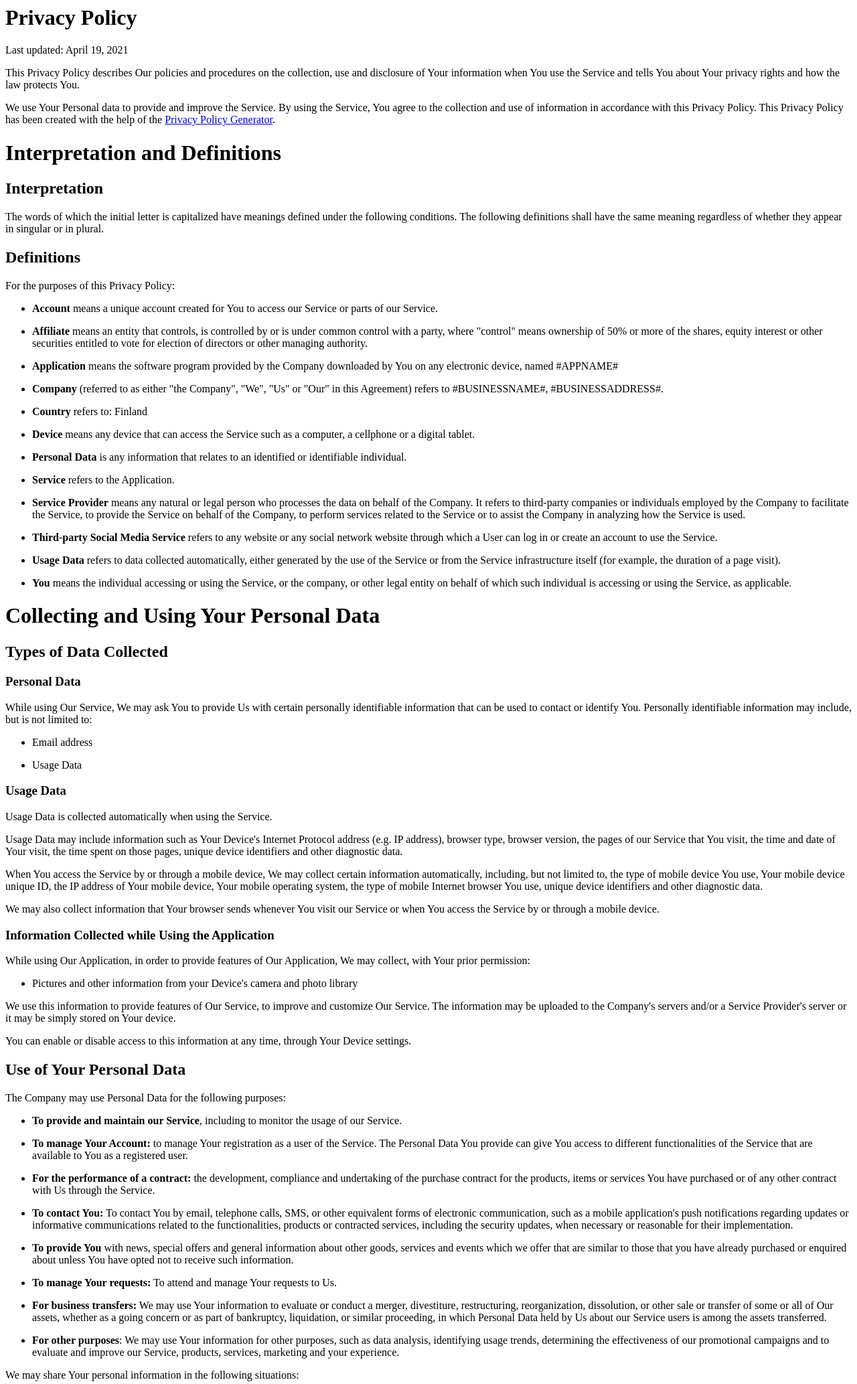
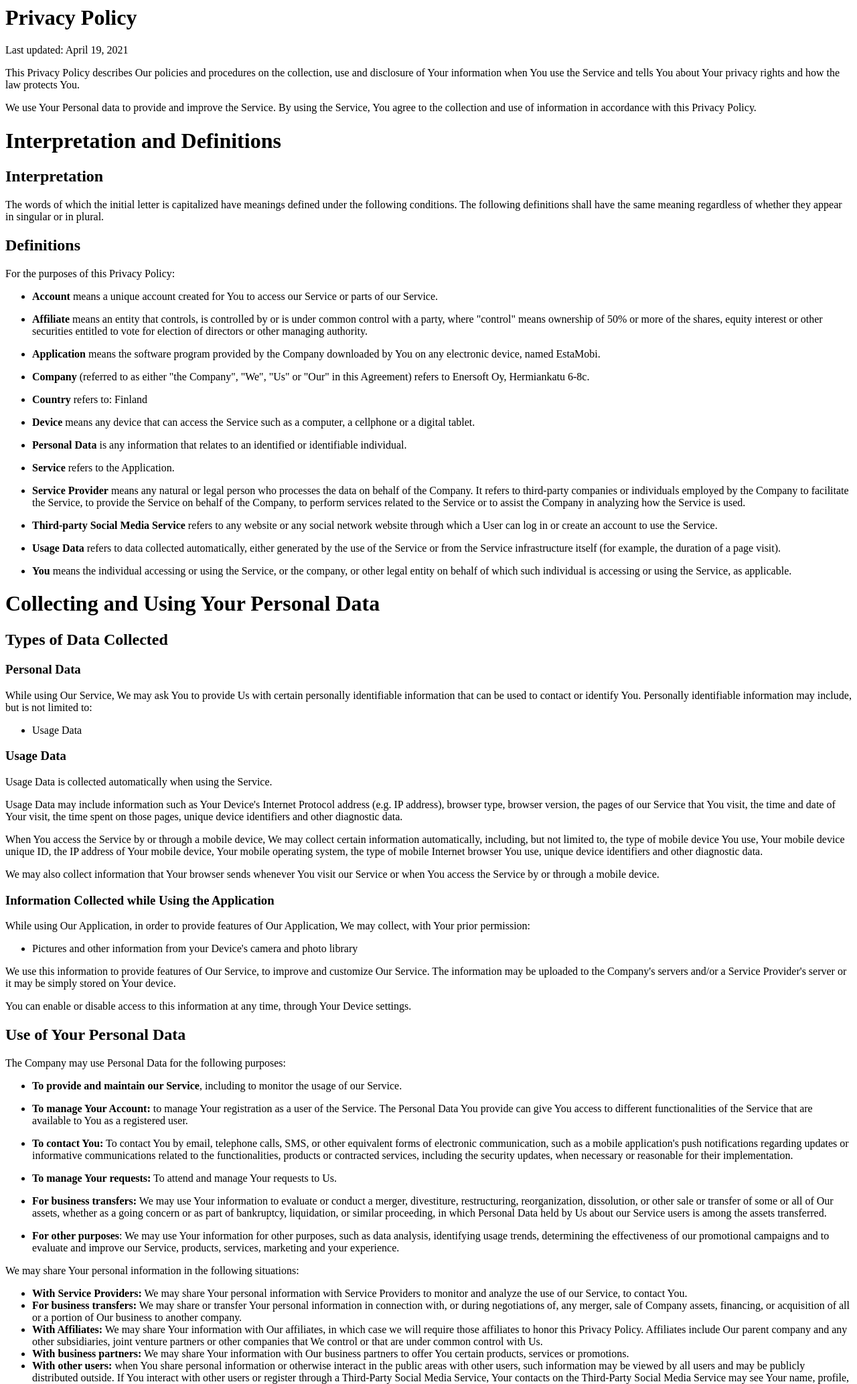
Before and after one commit to ptahv/react-native-privacy-policy, a plain HTML site: page index.html in a window 1280 px wide. Shown: the top 2067 px of the page at 67% size. Drawn offline with Linux system fonts and the light colour scheme.

Commit message:
Update index.html

```diff
--- a/index.html
+++ b/index.html
@@ -1,7 +1,7 @@
 <h1>Privacy Policy</h1>
 <p>Last updated: April 19, 2021</p>
 <p>This Privacy Policy describes Our policies and procedures on the collection, use and disclosure of Your information when You use the Service and tells You about Your privacy rights and how the law protects You.</p>
-<p>We use Your Personal data to provide and improve the Service. By using the Service, You agree to the collection and use of information in accordance with this Privacy Policy. This Privacy Policy has been created with the help of the <a href="https://www.freeprivacypolicy.com/free-privacy-policy-generator/" target="_blank">Privacy Policy Generator</a>.</p>
+<p>We use Your Personal data to provide and improve the Service. By using the Service, You agree to the collection and use of information in accordance with this Privacy Policy.</p>
 <h1>Interpretation and Definitions</h1>
 <h2>Interpretation</h2>
 <p>The words of which the initial letter is capitalized have meanings defined under the following conditions. The following definitions shall have the same meaning regardless of whether they appear in singular or in plural.</p>
@@ -15,10 +15,10 @@
 <p><strong>Affiliate</strong> means an entity that controls, is controlled by or is under common control with a party, where &quot;control&quot; means ownership of 50% or more of the shares, equity interest or other securities entitled to vote for election of directors or other managing authority.</p>
 </li>
 <li>
-<p><strong>Application</strong> means the software program provided by the Company downloaded by You on any electronic device, named #APPNAME#</p>
+<p><strong>Application</strong> means the software program provided by the Company downloaded by You on any electronic device, named EstaMobi.</p>
 </li>
 <li>
-<p><strong>Company</strong> (referred to as either &quot;the Company&quot;, &quot;We&quot;, &quot;Us&quot; or &quot;Our&quot; in this Agreement) refers to #BUSINESSNAME#, #BUSINESSADDRESS#.</p>
+<p><strong>Company</strong> (referred to as either &quot;the Company&quot;, &quot;We&quot;, &quot;Us&quot; or &quot;Our&quot; in this Agreement) refers to Enersoft Oy, Hermiankatu 6-8c.</p>
 </li>
 <li>
 <p><strong>Country</strong> refers to:  Finland</p>
@@ -51,9 +51,6 @@
 <p>While using Our Service, We may ask You to provide Us with certain personally identifiable information that can be used to contact or identify You. Personally identifiable information may include, but is not limited to:</p>
 <ul>
 <li>
-<p>Email address</p>
-</li>
-<li>
 <p>Usage Data</p>
 </li>
 </ul>
@@ -79,13 +76,7 @@
 <p><strong>To manage Your Account:</strong> to manage Your registration as a user of the Service. The Personal Data You provide can give You access to different functionalities of the Service that are available to You as a registered user.</p>
 </li>
 <li>
-<p><strong>For the performance of a contract:</strong> the development, compliance and undertaking of the purchase contract for the products, items or services You have purchased or of any other contract with Us through the Service.</p>
-</li>
-<li>
 <p><strong>To contact You:</strong> To contact You by email, telephone calls, SMS, or other equivalent forms of electronic communication, such as a mobile application's push notifications regarding updates or informative communications related to the functionalities, products or contracted services, including the security updates, when necessary or reasonable for their implementation.</p>
-</li>
-<li>
-<p><strong>To provide You</strong> with news, special offers and general information about other goods, services and events which we offer that are similar to those that you have already purchased or enquired about unless You have opted not to receive such information.</p>
 </li>
 <li>
 <p><strong>To manage Your requests:</strong> To attend and manage Your requests to Us.</p>
@@ -142,5 +133,5 @@
 <h1>Contact Us</h1>
 <p>If you have any questions about this Privacy Policy, You can contact us:</p>
 <ul>
-<li>By email: #EMAILADDRESS#</li>
+<li>By email: info.enersoft@fi</li>
 </ul>
```
